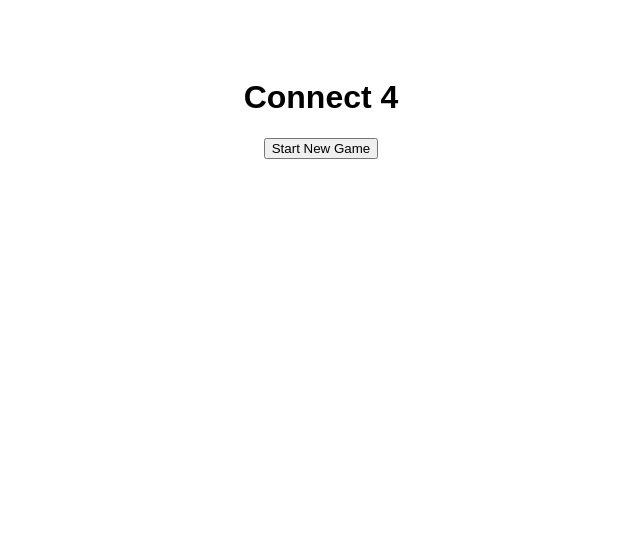
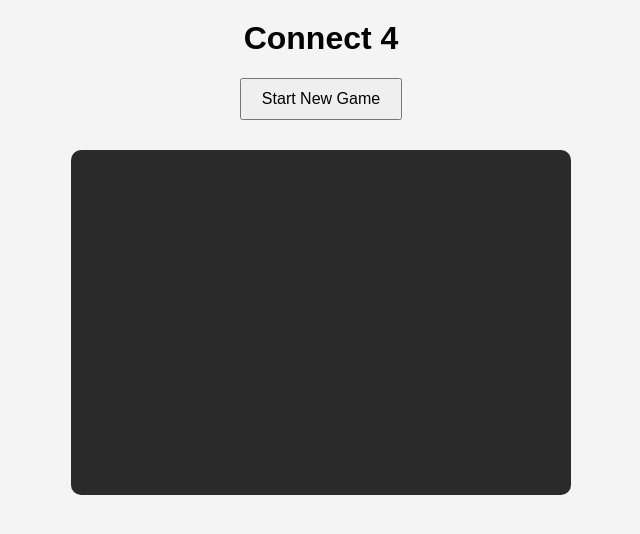
Before and after one commit to BenjaminLoveland/bloveland-OOP_FinalProject, a Flask app: page / in a window 1280 px wide. Shown: the top 534 px of the page, without its empty margins (319-959 px from the left). Run offline with Flask 3, Linux system fonts and the light colour scheme.

Commit message:
Connect 4, no player 2 (ChatGPT)

```diff
--- a/connect_four/app.py
+++ b/connect_four/app.py
@@ -1,17 +1,65 @@
-
 from flask import Flask, render_template, request, jsonify
+import openai
 
 app = Flask(__name__)
 
-# Route to serve the main page
+# Set your OpenAI API key
+openai.api_key = "API_KEY"
+
 @app.route('/')
 def index():
     return render_template('index.html')
 
-# API to start a new game
 @app.route('/start-game', methods=['POST'])
 def start_game():
-    return jsonify({"message": "New game started!"})
+    try:
+        initial_board = [[0 for _ in range(7)] for _ in range(6)]
+        print("New game started with board:", initial_board)
+        return jsonify({"message": "New game started!", "board": initial_board})
+    except Exception as e:
+        print(f"Error during /start-game: {e}")
+        return jsonify({"error": str(e)}), 500
+
+@app.route('/get-move', methods=['POST'])
+def get_move():
+    try:
+        data = request.json
+        if not data or "board" not in data:
+            return jsonify({"error": "Invalid or missing board data"}), 400
+
+        board_state = data["board"]
+        print("Board state received:", board_state)
+
+        # Convert the board to a string representation for ChatGPT
+        board_string = "\n".join([" ".join(map(str, row)) for row in board_state])
+
+        # Query OpenAI for the next move using the updated interface
+        response = openai.ChatCompletion.create(
+            model="gpt-3.5-turbo",
+            messages=[
+                {"role": "system", "content": "You are a Connect 4 game assistant. Respond with the best column (1 to 7) for the next move."},
+                {"role": "user", "content": f"The current board state is:\n{board_string}\nWhat is the best column to drop the next piece?"}
+            ]
+        )
+
+        # Extract the suggested move (column) from ChatGPT's response
+        suggested_move = response['choices'][0]['message']['content'].strip()
+
+        if not suggested_move.isdigit() or not (1 <= int(suggested_move) <= 7):
+            return jsonify({"error": "Invalid move received from ChatGPT"}), 500
+
+        col_index = int(suggested_move) - 1
+        if all(row[col_index] != 0 for row in board_state):
+            return jsonify({"error": "ChatGPT suggested a full column. Try again."}), 500
+
+        return jsonify({"move": col_index + 1})  # Return 1-based column
+
+    except Exception as e:
+        print(f"Error during /get-move: {e}")
+        return jsonify({"error": str(e)}), 500
 
 if __name__ == '__main__':
-    app.run(debug=True)
+    try:
+        app.run(debug=True)
+    except Exception as e:
+        print(f"Error starting the server: {e}")
--- a/connect_four/static/style.css
+++ b/connect_four/static/style.css
@@ -1,11 +1,65 @@
-/* public/style.css */
 body {
     font-family: Arial, sans-serif;
     text-align: center;
-    padding: 50px;
+    margin: 0;
+    padding: 0;
+    background-color: #f4f4f4;
+}
+
+h1 {
+    margin-top: 20px;
 }
 
 #gameContainer {
-    display: inline-block;
-    text-align: left;
+    margin: 20px auto;
+    max-width: 500px;
+    text-align: center;
 }
+
+button {
+    padding: 10px 20px;
+    font-size: 16px;
+    margin-bottom: 10px;
+    cursor: pointer;
+}
+
+#gameStatus {
+    margin: 10px 0;
+    font-weight: bold;
+}
+
+#board {
+    display: grid;
+    grid-template-rows: repeat(6, 50px); /* 6 rows for Connect 4 */
+    grid-template-columns: repeat(7, 50px); /* 7 columns for Connect 4 */
+    gap: 5px; /* Spacing between cells */
+    justify-content: center; /* Center the grid horizontally */
+    align-items: center; /* Center the grid vertically */
+    margin: 20px auto;
+    background-color: #2a2a2a; /* Optional: Dark background for contrast */
+    padding: 10px;
+    border-radius: 10px; /* Optional: Rounded border */
+}
+
+.cell {
+    width: 50px;
+    height: 50px;
+    border-radius: 50%;
+    background-color: #e0e0e0;
+    display: flex;
+    align-items: center;
+    justify-content: center;
+    cursor: pointer;
+}
+
+.cell.player1 {
+    background-color: red;
+}
+
+.cell.player2 {
+    background-color: yellow;
+}
+
+.cell:hover {
+    opacity: 0.8;
+}
--- a/connect_four/templates/index.html
+++ b/connect_four/templates/index.html
@@ -1,4 +1,3 @@
-<!-- public/index.html -->
 <!DOCTYPE html>
 <html lang="en">
 <head>
@@ -12,6 +11,7 @@
     <div id="gameContainer">
         <button id="startGame">Start New Game</button>
         <div id="gameStatus"></div>
+        <div id="board" class="board"></div>
     </div>
     <script src="{{ url_for('static', filename='script.js') }}"></script>
 </body>
```
Also changed, not shown: connect_four/static/script.js (+87 -6 lines).
